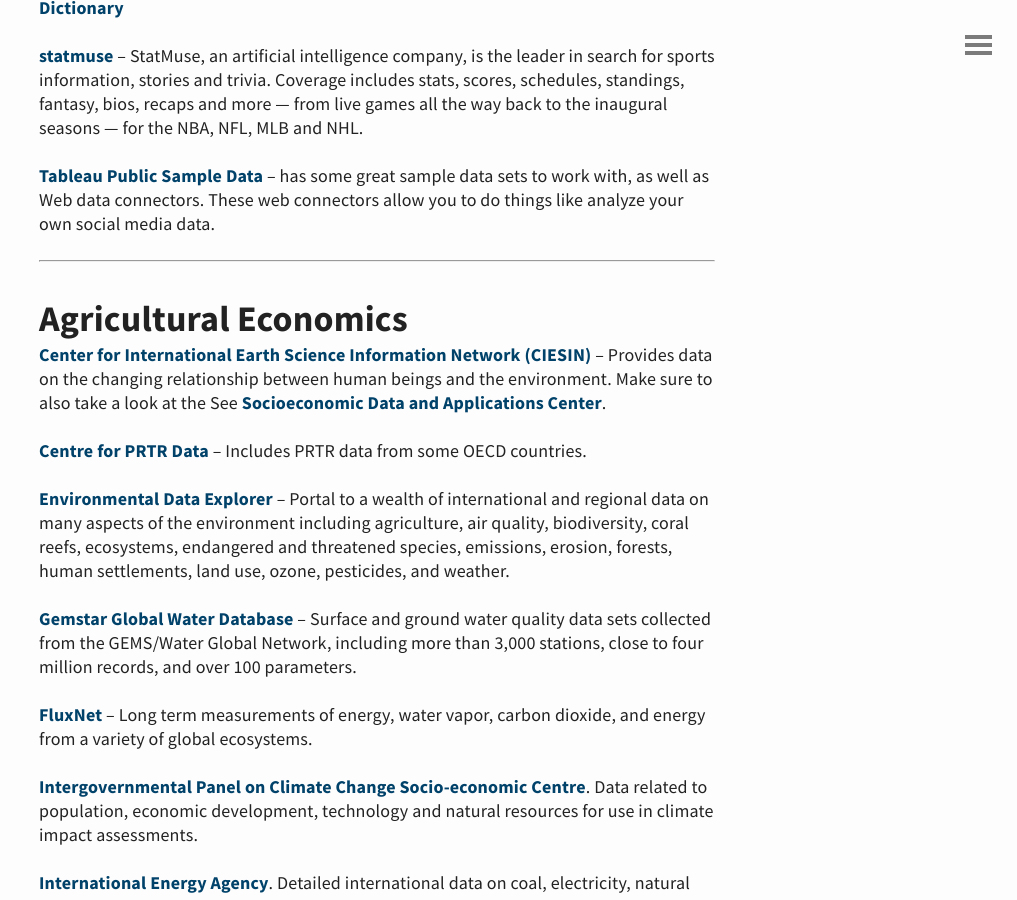
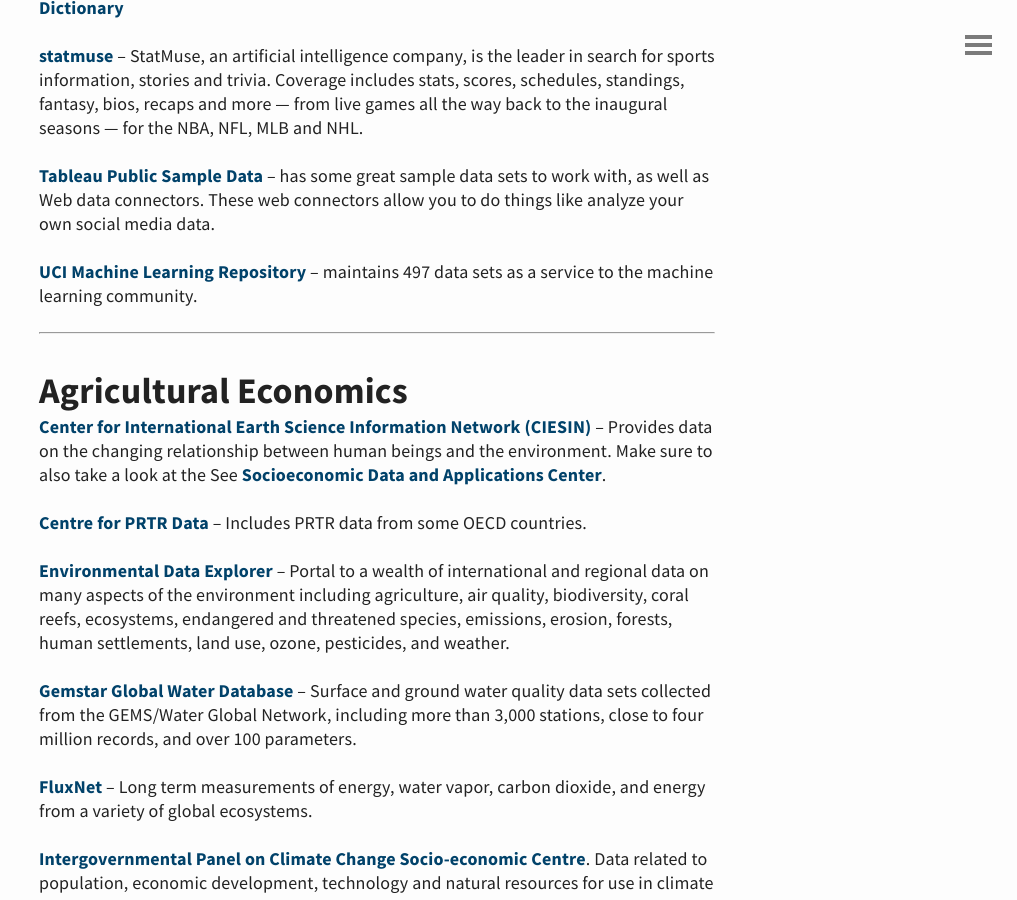
Before and after one commit to NumberHound/web, a Jekyll site: the page built from Data.md, in a window 1280 px wide and 900 px high, scrolled down 2900 px. Shown: the whole window, without its empty margins (263-1280 px from the left). Built offline with Jekyll 4.4.1, drawn with Linux system fonts in a browser that asks for light colours.

Commit message:
Update Data.md

```diff
--- a/Data.md
+++ b/Data.md
@@ -67,6 +67,8 @@ A quick google search can be done to see if your municipality, state/province or
 [statmuse](https://www.statmuse.com) -- StatMuse, an artificial intelligence company, is the leader in search for sports information, stories and trivia. Coverage includes stats, scores, schedules, standings, fantasy, bios, recaps and more — from live games all the way back to the inaugural seasons — for the NBA, NFL, MLB and NHL.
 
 [Tableau Public Sample Data](https://public.tableau.com/en-us/s/resources) -- has some great sample data sets to work with, as well as Web data connectors. These web connectors allow you to do things like analyze your own social media data.
+
+[UCI Machine Learning Repository](https://archive.ics.uci.edu/ml/index.php) -- maintains 497 data sets as a service to the machine learning community.
 
 ---
 
```
